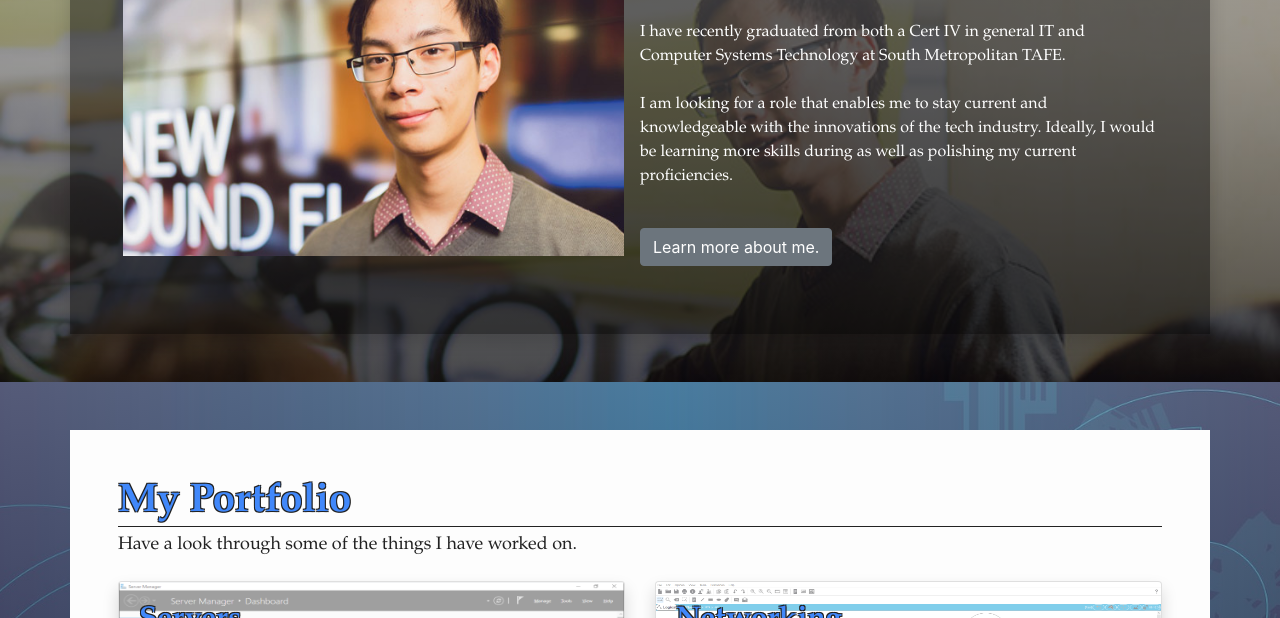
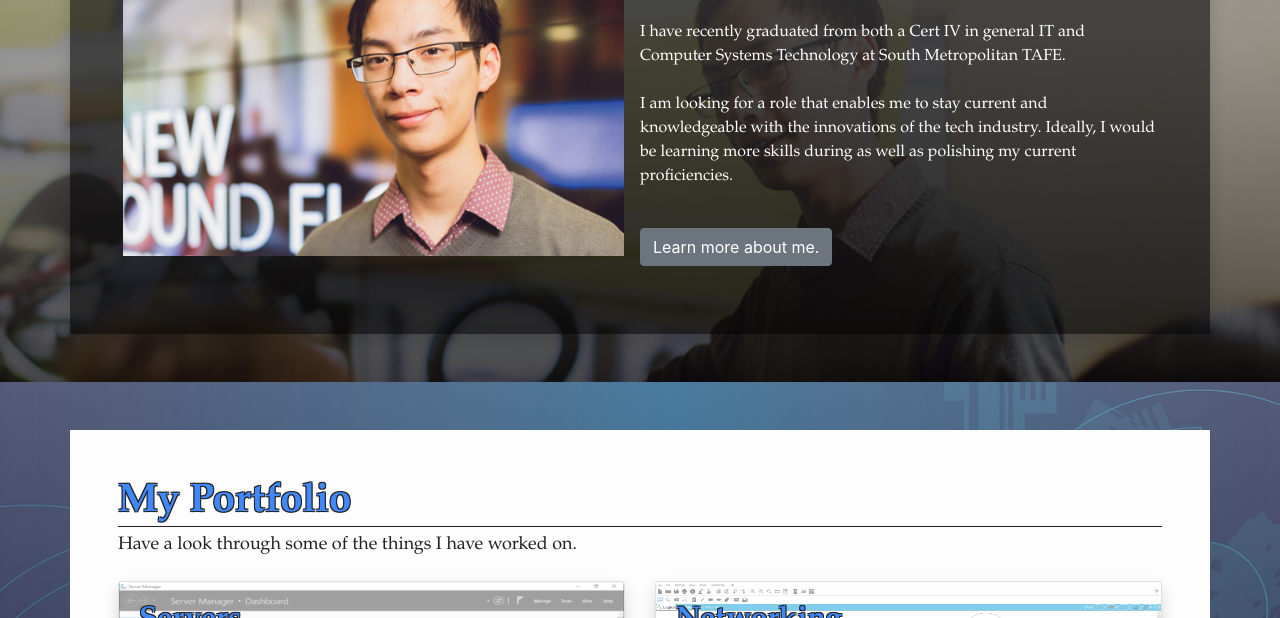
Before and after one commit to samuel-low/samuel-low.github.io, a plain HTML site: page index.html in a window 1280 px wide. Shown: the part 482-1100 px from the top of the page. Drawn offline with nearby package versions, Linux system fonts and the light colour scheme.

Commit message:
Opacity update 2

```diff
--- a/css/main.css
+++ b/css/main.css
@@ -126,7 +126,7 @@ a{
 }
 
 .content{
-	background-color: #00000066;
+	background-color: rgba(0,0,0,0.55);
 	color: #ffffff;
 	width: 100%;
 	padding: 20px;
```
